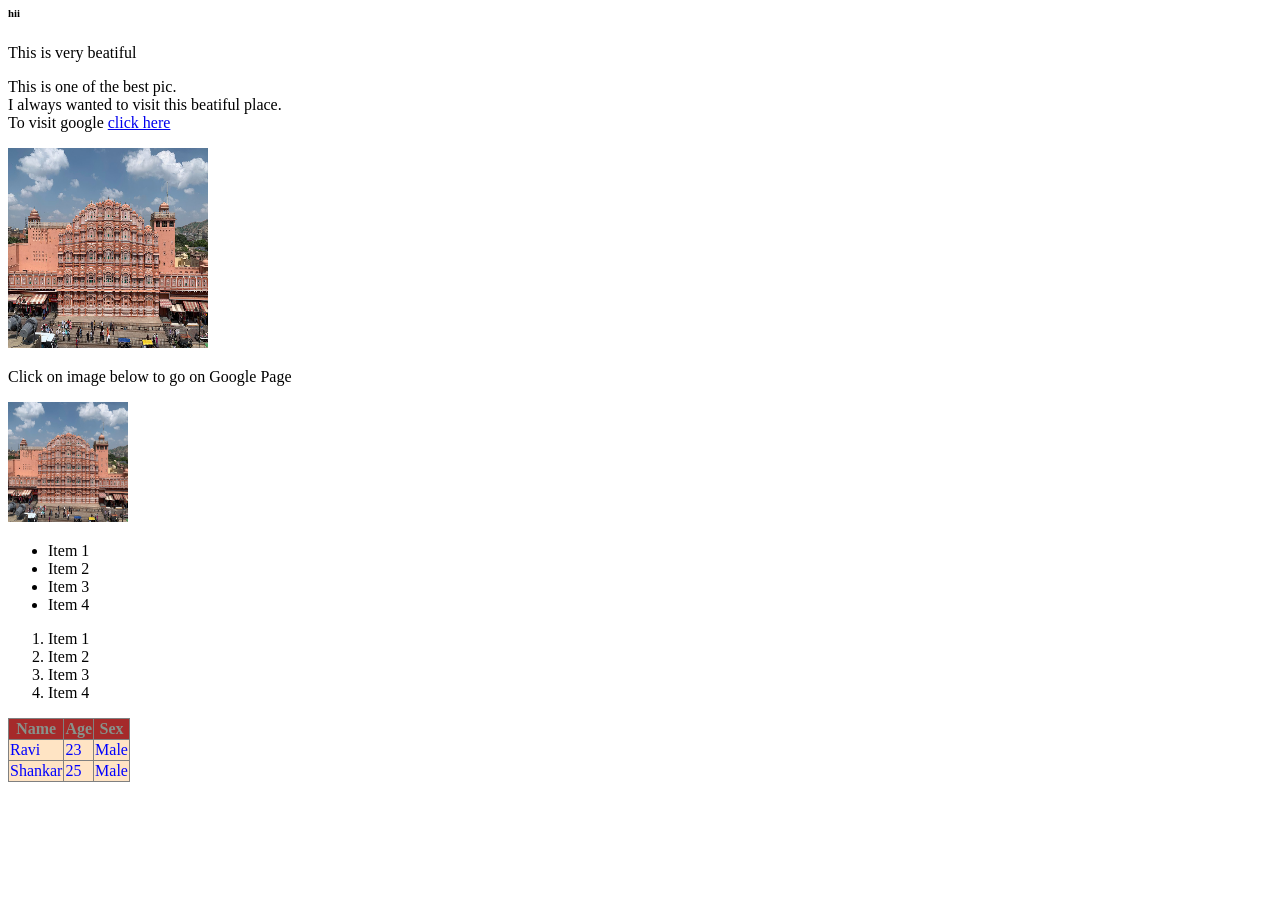
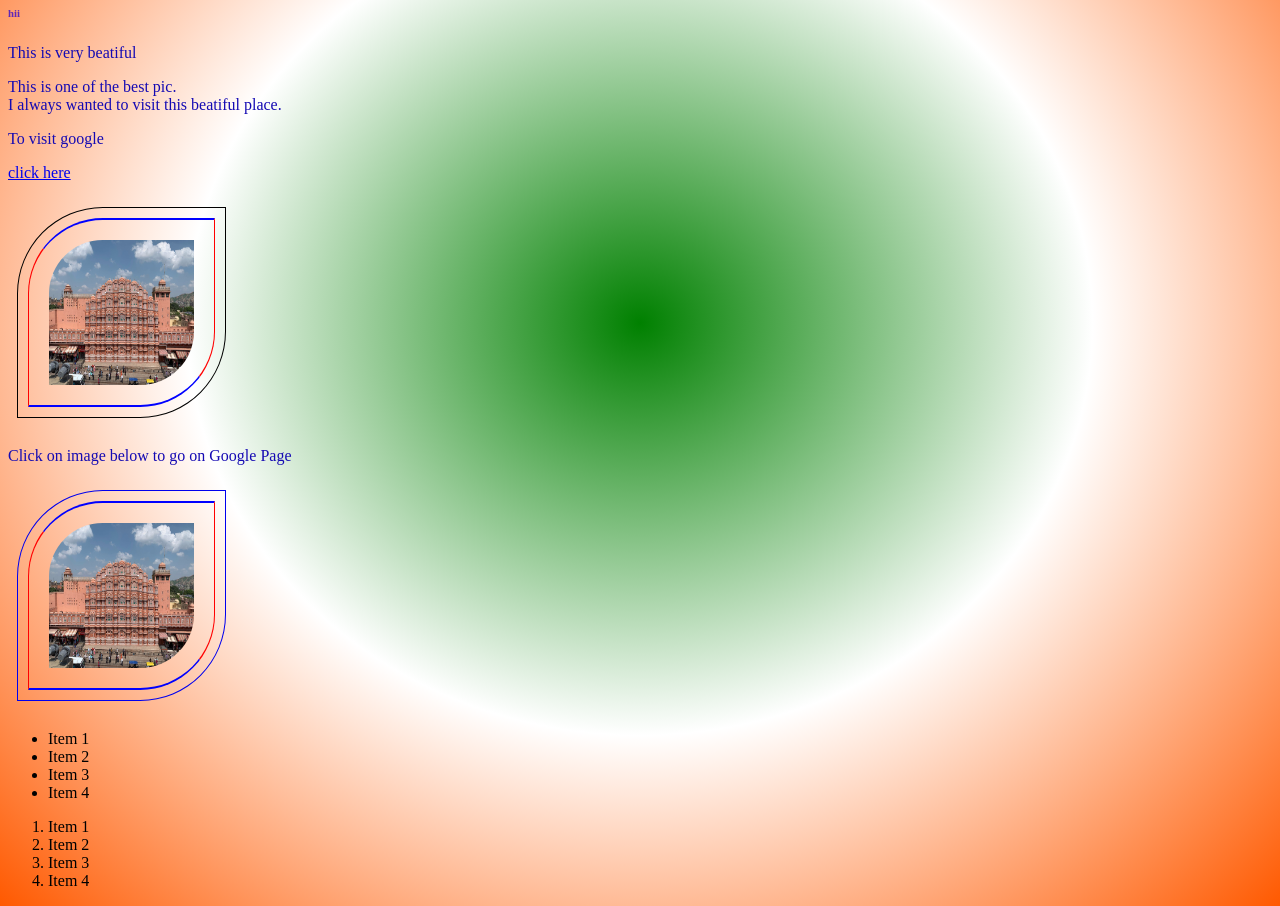
Before and after one commit to Ravishankar9921/FS-codes-LnB, a plain HTML site: page index.html in a window 1280 px wide. Shown: the part 260-1166 px from the top of the page. Before the commit the page ends 1050 px from the top, so only its background shows below. Drawn offline with Linux system fonts and the light colour scheme.

Commit message:
Css box model

```diff
--- a/index.html
+++ b/index.html
@@ -6,18 +6,35 @@
     <meta name="viewport" content="width=device-width, initial-scale=1.0">
     <title>My First Website</title>
     <style>
+        body{
+            /* background-image: url('image/pexels-photo-189349.webp ') ;
+            height: 100%;
+            background-repeat:no-repeat;
+            background-size: cover; */
+            /* background-image: linear-gradient(green, white, rgb(255, 89, 0)); */
+        /* background-image:linear-gradient(green, white 4%, rgb(255, 89, 0)); */
+        background-image: radial-gradient(green,white,rgb(255, 89, 0));
+        }
 
-        table,tr,td,th{
-            border: 1px solid gray;
-             border-collapse:collapse;
+        img{
+            width: 145px;
+            height: 145px;
+            border-width: 2px 1px;
+            border-color:blue red;
+            /* border-image: ; */
+            border-style: solid;
+            border-radius: 40% 0;
+            padding: 20px;
+            margin: 20px;
+            outline: 1px solid ;
+            outline-offset: 10px;
+
         }
-        th{
-            background: brown;
-            color: rgb(136, 146, 139);
+        h1,h2,h3,h4,h5,h6{
+            color: rgb(96, 39, 183);
         }
-        td{
-            color: blue;
-            background-color: bisque;
+        p{
+          color: rgb(21, 10, 179);
         }
     </style>
 </head>
@@ -25,27 +42,29 @@
     <!-- heading tags -->
     <h1 style="color: #C70039;font-size: 30px;background-color: black;">Hello Indians lets learn and build</h1>
    <hr>
+
     <h2>Hello</h2>
     <h3>Hello</h3>
     <h4>Hello</h4>
     <h5>Hello</h5>
     <h6>hii</h6>
 
+
     <!-- paaragraph -->
 
     <p>This is very beatiful</p>
     <p>This is one of the best pic. <br> I always wanted to visit this beatiful place.
     <br>
-    To visit google
+    <p >To visit google</p>
     <a href="https://www.google.com/">click here</a>
     </p>
 
     <!-- image -->
-    <img src="/Hawa_Mahal.jpg" alt="Hawa Mahal image" height="200px" width="200px"/>
+    <img src="/Hawa_Mahal.jpg" alt="Hawa Mahal image"/>
 
     <p> Click on image below to go on Google Page</p>
     <a href="https://google.com">
-        <img src="/Hawa_Mahal.jpg" alt="Hawa Mahal image" height="120px" width="120px"/>
+        <img src="/Hawa_Mahal.jpg" alt="Hawa Mahal image">
     </a>
 
     <!-- list -->
@@ -64,25 +83,6 @@
         <li>Item 4</li>
       </ol>
 
-    <!-- table -->
-    <table>
-        <tr>
-            <th>Name</th>
-            <th>Age</th>
-            <th>Sex</th>
-        </tr>
-        <tr>
-            <td>Ravi</td>
-            <td>23</td>
-            <td>Male</td>
-        </tr>
-        <tr>
-            <td>Shankar</td>
-            <td>25</td>
-            <td>Male</td>
-        </tr>
-    </table>
-
 
 
 
```
Also changed, not shown: table.html (added, +89 -0 lines), bg image.jpg (added), image/jal_mahal view.jpg (added), image/jal_mahal.jpg (added), image/jal_mahal_india.jpg (added), image/pexels-photo-189349.webp (added), image/th.jpg (added).
